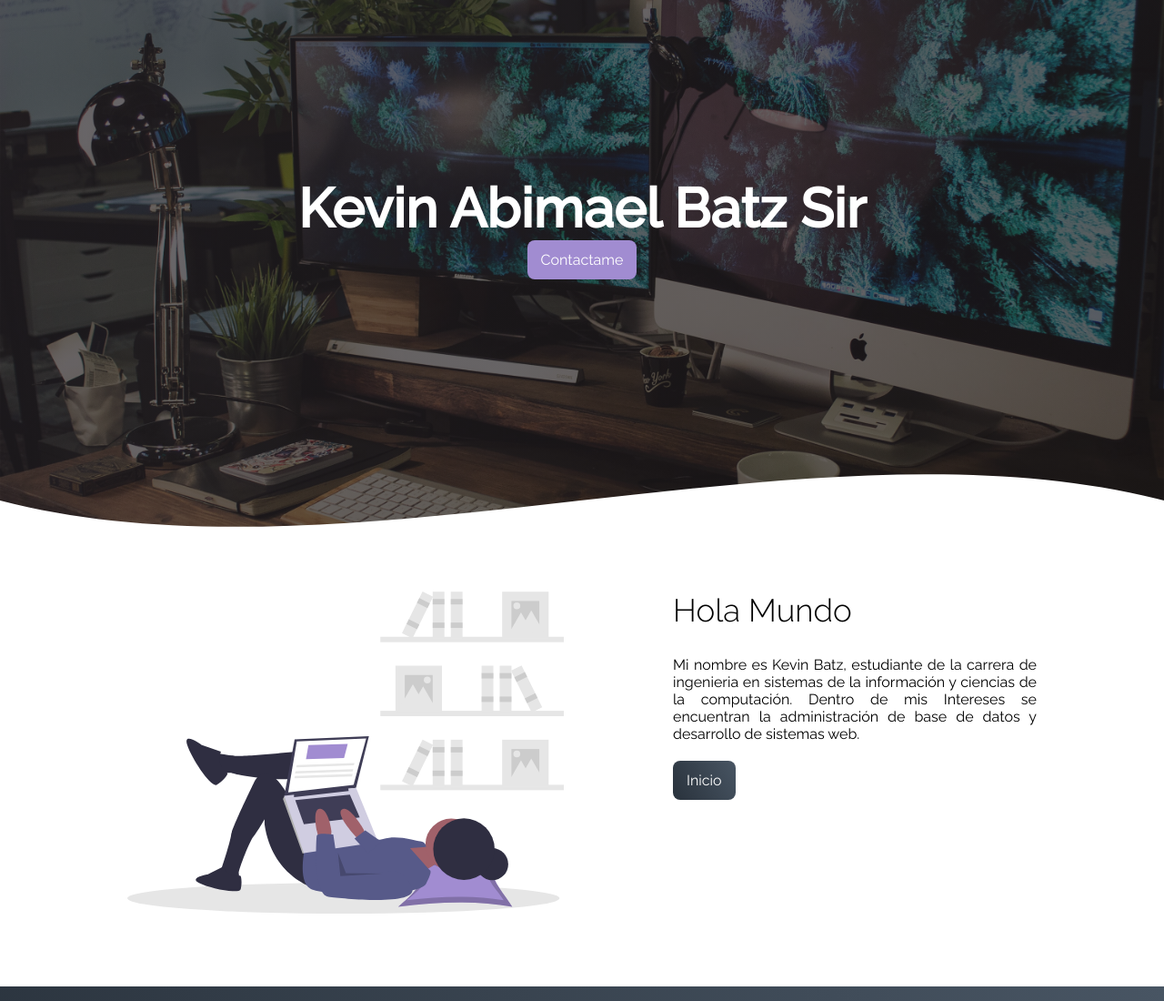
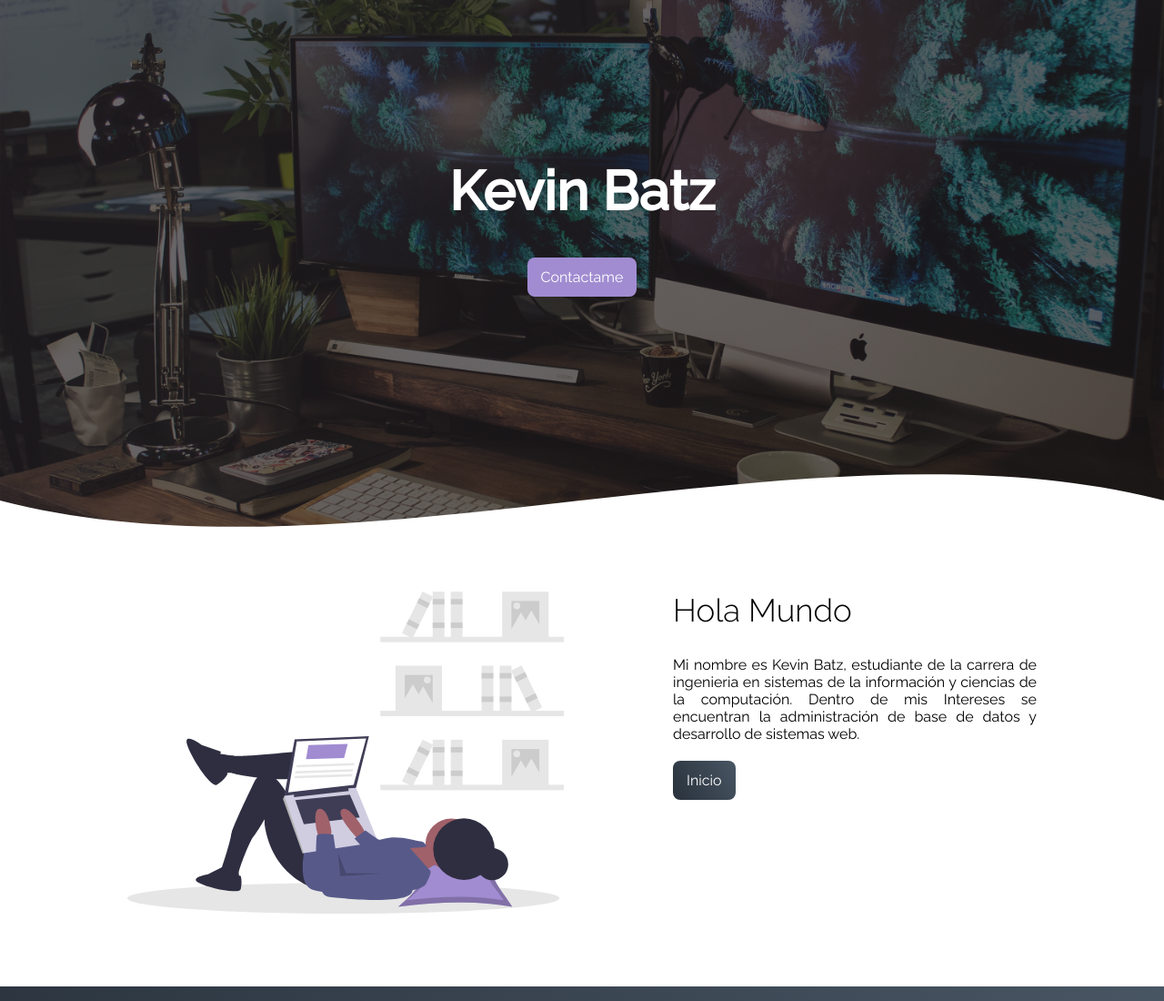
Before and after one commit to Kevin-abimael/Batz, a plain HTML site: page index.html in a window 1280 px wide. Shown: the top 1100 px of the page at 91% size. Drawn offline with Linux system fonts and the light colour scheme.

Commit message:
Add files via upload

```diff
--- a/index.html
+++ b/index.html
@@ -13,7 +13,9 @@
 <body>
     <header class="hero">
         <div class="textos-hero">
-            <h1>Kevin Abimael Batz Sir</h1>
+            <h1>Kevin Batz</h1>
+            <br>
+            <br>
             <a href="#contacto">Contactame</a>
         </div>
         <div class="svg-hero" style="height: 150px; overflow: hidden;"><svg viewBox="0 0 500 150" preserveAspectRatio="none"
```
